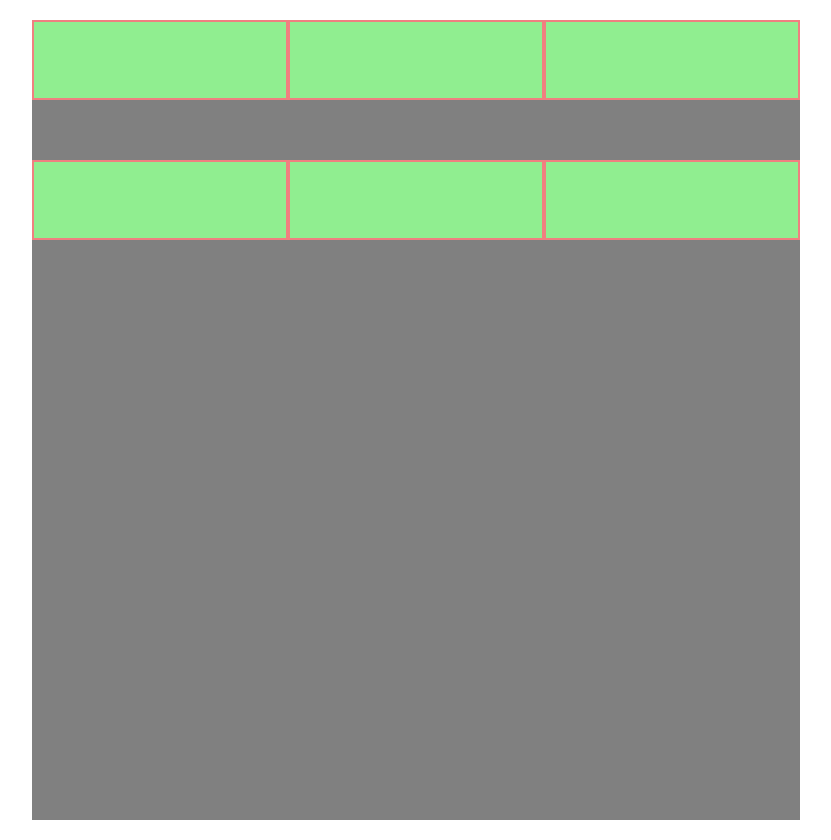
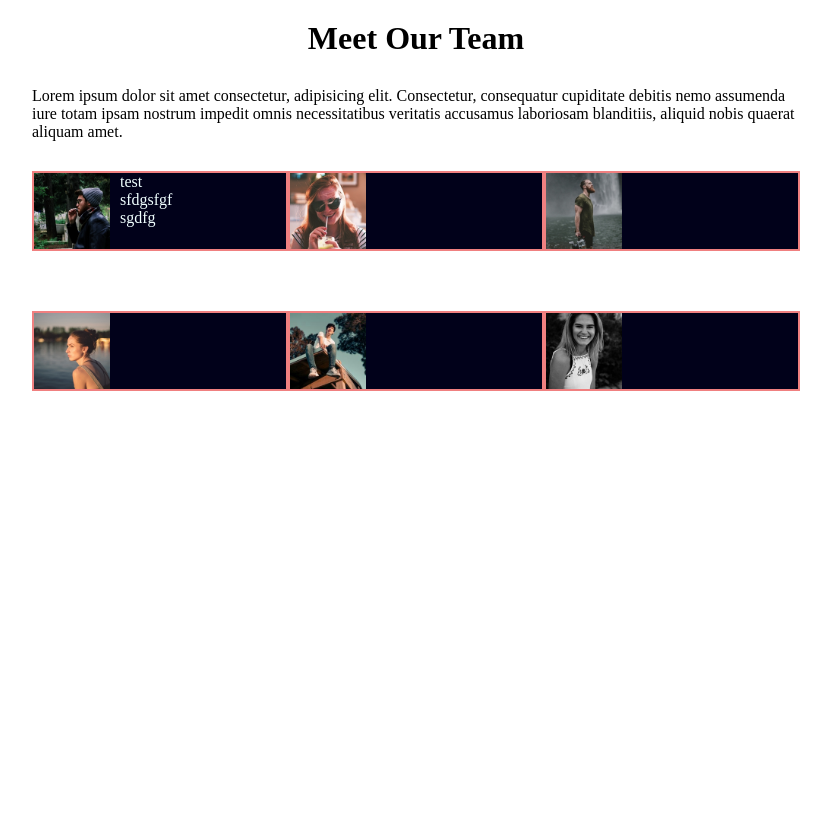
Before and after one commit to alessandrorumi/html-css-float-cards, a plain HTML site: page index.html in a window 1280 px wide. Shown: the whole page, without its empty margins (224-1055 px from the left). Drawn offline with Linux system fonts and the light colour scheme.

Commit message:
Test div #one e inserimento immagini

```diff
--- a/css/style.css
+++ b/css/style.css
@@ -4,13 +4,19 @@
   box-sizing: border-box;
 }
 
+h1 {
+  text-align: center;
+}
 
+p {
+  margin-top: 30px;
+  margin-bottom: 30px;
+}
 
 .container {
   width: 60%;
   margin: 20px auto;
   min-height: 800px;
-  background-color: grey;
 }
 
 .container::after {
@@ -24,7 +30,17 @@
   width: calc(100% / 3);
   height: 80px;
   /* debugging con colori */
-  background-color: lightgreen;
+  background-color: rgb(1, 1, 26);
   border: 2px solid lightcoral;
   margin-bottom: 60px;
 }
+
+img {
+  height: 100%;
+  float: left;
+  margin-right: 10px;
+}
+
+.test {
+  color: azure;
+}
--- a/index.html
+++ b/index.html
@@ -14,7 +14,7 @@
 
     <header>
 
-      <h1></h1>
+      <h1>Meet Our Team</h1>
 
     </header>
 
@@ -22,19 +22,34 @@
 
     <main>
 
-      <p></p>
+      <p>Lorem ipsum dolor sit amet consectetur, adipisicing elit. Consectetur, consequatur cupiditate debitis nemo assumenda iure totam ipsam nostrum impedit omnis necessitatibus veritatis accusamus laboriosam blanditiis, aliquid nobis quaerat aliquam amet.</p>
 
-      <div class="element" id="one"></div>
+      <div class="element" id="one">
+        <img src="img/male1.png" alt="marco bianchi">
+        <div class="test">test</div>
+        <div class="test">sfdgsfgf</div>
+        <div class="test">sgdfg</div>
+      </div>
 
-      <div class="element" id="two"></div>
+      <div class="element" id="two">
+        <img src="img/female1.png" alt="laura rossi">
+      </div>
 
-      <div class="element" id="three"></div>
+      <div class="element" id="three">
+        <img src="img/male2.png" alt="giorgio verdi">
+      </div>
 
-      <div class="element" id="four"></div>
+      <div class="element" id="four">
+        <img src="img/female2.png" alt="marta ipsum">
+      </div>
 
-      <div class="element" id="five"></div>
+      <div class="element" id="five">
+        <img src="img/male3.png" alt="roberto lorem">
+      </div>
 
-      <div class="element" id="six"></div>
+      <div class="element" id="six">
+        <img src="img/female3.png" alt="daniela amet">
+      </div>
 
     </main>
 
```
